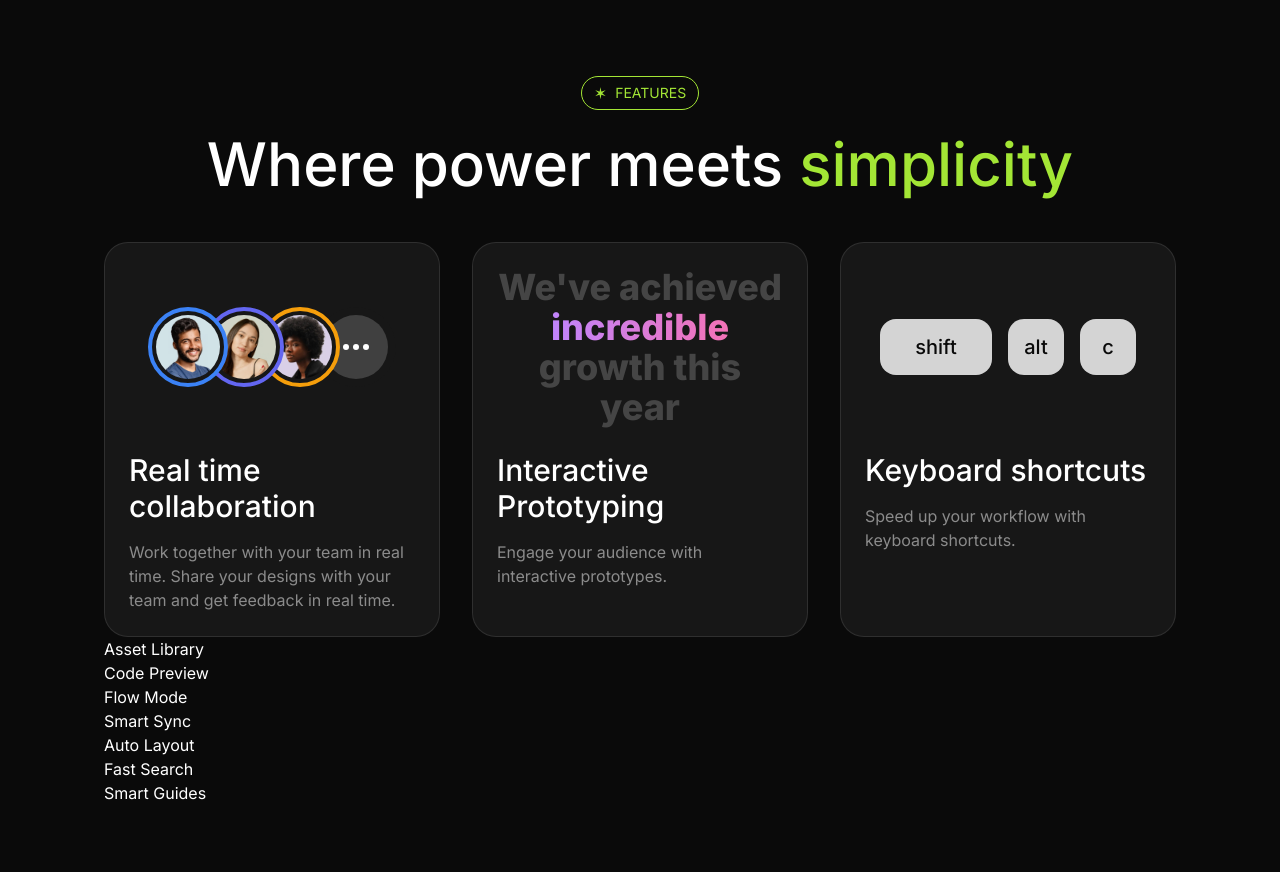
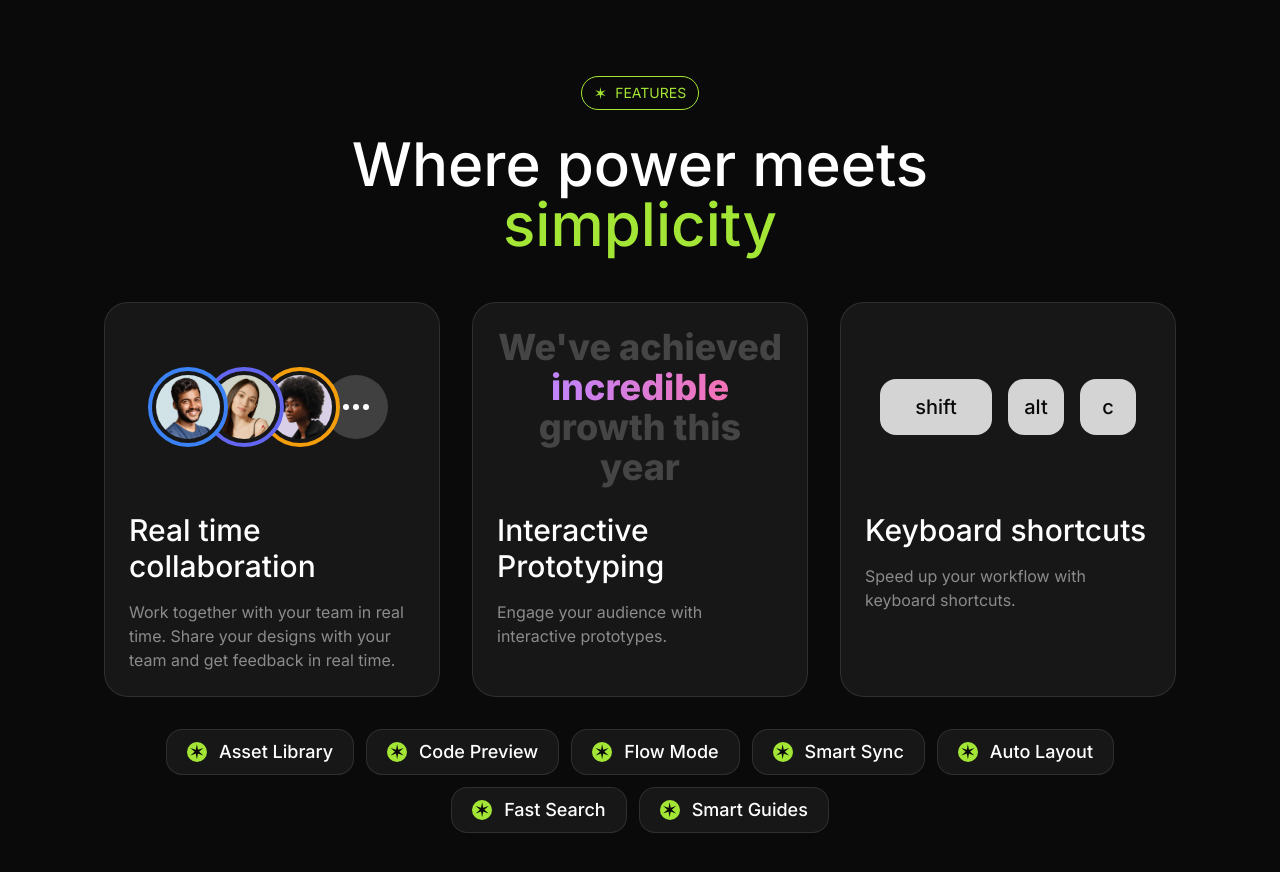
Before and after one commit to assilbekov/animated-landing-page-example, a Next.js app: page / in a window 1280 px wide. Shown: the part 2120-2992 px from the top of the page. Built offline with nearby package versions, Linux system fonts and the light colour scheme.

Commit message:
finish feature

```diff
--- a/src/components/FeatureCard.tsx
+++ b/src/components/FeatureCard.tsx
@@ -1,10 +1,18 @@
+import { twMerge } from "tailwind-merge";
+
 export const FeatureCard = (props: {
   title: string;
   description: string;
   children: React.ReactNode;
+  className?: string;
 }) => {
   return (
-    <div className="border border-white/10 bg-neutral-900 rounded-3xl p-6">
+    <div
+      className={twMerge(
+        "border border-white/10 bg-neutral-900 rounded-3xl p-6",
+        props.className
+      )}
+    >
       <div className="aspect-video">{props.children}</div>
       <div className="flex flex-col gap-2">
         <h3 className="text-3xl font-medium mt-6">{props.title}</h3>
--- a/src/sections/Features.tsx
+++ b/src/sections/Features.tsx
@@ -25,13 +25,14 @@ export default function Features() {
         <div className="flex justify-center">
           <Tag>Features</Tag>
         </div>
-        <h2 className="text-center text-6xl font-medium mt-6">
+        <h2 className="text-center text-6xl font-medium mt-6 max-w-2xl mx-auto">
           Where power meets <span className="text-lime-400">simplicity</span>
         </h2>
-        <div className="mt-12 grid grid-cols-1 md:grid-cols-2 lg:grid-cols-3 gap-8">
+        <div className="mt-12 grid grid-cols-1 md:grid-cols-4 lg:grid-cols-3 gap-8">
           <FeatureCard
             title="Real time collaboration"
             description="Work together with your team in real time. Share your designs with your team and get feedback in real time."
+            className="md:col-span-2 lg:col-span-1"
           >
             <div className="aspect-video flex items-center justify-center">
               <Avatar className="z-40">
@@ -58,6 +59,7 @@ export default function Features() {
           <FeatureCard
             title="Interactive Prototyping"
             description="Engage your audience with interactive prototypes."
+            className="md:col-span-2 lg:col-span-1"
           >
             <div className="aspect-video flex items-center justify-center">
               <p className="text-center text-4xl font-extrabold text-white/20">
@@ -72,6 +74,7 @@ export default function Features() {
           <FeatureCard
             title="Keyboard shortcuts"
             description="Speed up your workflow with keyboard shortcuts."
+            className="md:col-span-2 md:col-start-2 lg:col-span-1 lg:col-start-auto"
           >
             <div className="aspect-video flex items-center justify-center gap-4">
               <Key className="w-28">shift</Key>
@@ -80,11 +83,16 @@ export default function Features() {
             </div>
           </FeatureCard>
         </div>
-        <div>
+        <div className="mt-8 flex flex-wrap gap-3 justify-center">
           {features.map((feature) => (
-            <div key={feature}>
-              <span></span>
-              <span>{feature}</span>
+            <div
+              key={feature}
+              className="bg-neutral-900 border border-white/10 rounded-2xl px-3 md:px-5 py-1.5 md:py-2 inline-flex items-center justify-between gap-3"
+            >
+              <span className="bg-lime-400 text-neutral-950 size-5 rounded-full inline-flex items-center justify-center shrink-0 text-xl">
+                &#10038;
+              </span>
+              <span className="font-medium md:text-lg">{feature}</span>
             </div>
           ))}
         </div>
```
